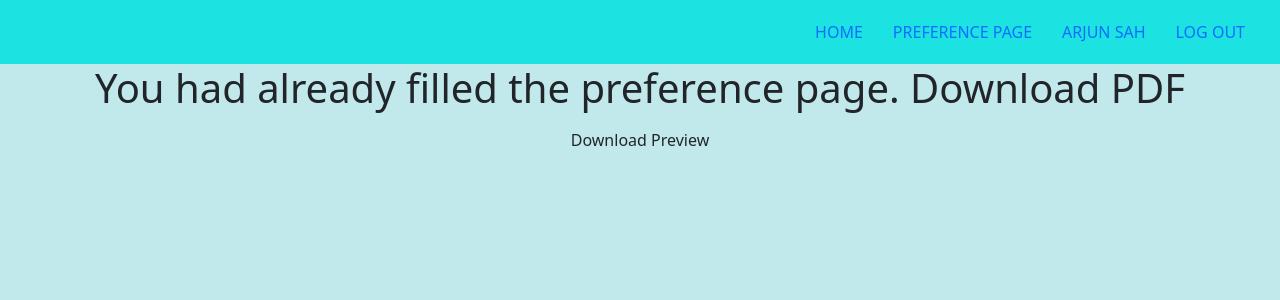
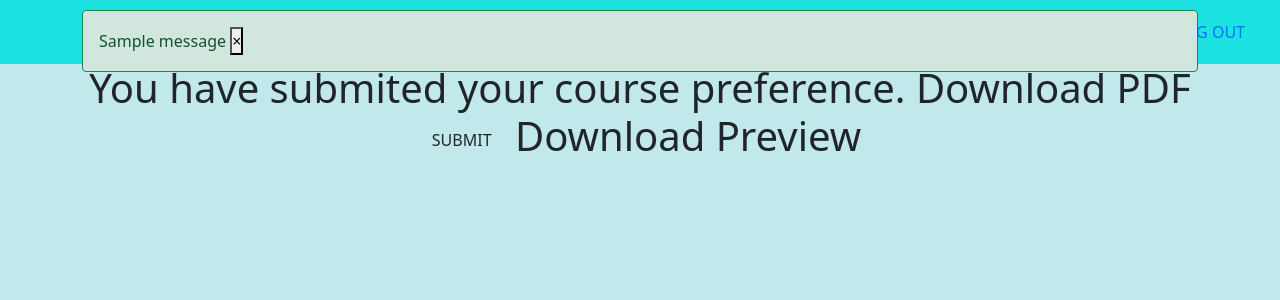
Before and after one commit to vishalpandeynits/Course-Allocation-software, a Django app: page /preference/ in a window 1280 px wide. Shown: the top 300 px of the page. Run offline with Django 3.2, Linux system fonts and the light colour scheme; a user stored in the database is signed in; data comes from the database, SQL or seed files in the repository; one stand-in notice (Sample message) is shown.

Commit message:
dyanamic pdf for teachers added

```diff
--- a/course_allocator/allocator/models.py
+++ b/course_allocator/allocator/models.py
@@ -35,10 +35,10 @@ class Profile(models.Model):
 class Preference(models.Model):
     user = models.ForeignKey(User,on_delete = models.CASCADE)
     preference_num = models.CharField(max_length=1,choices = [('1','1'),('2','2'),('3','3')])
+    ug_pg = models.CharField(max_length = 30,choices = graduate_choice)
     course_type = models.CharField(max_length=20,choices = course_type_choice)
     semester = models.CharField(max_length=3)
     course_name = models.CharField(max_length=100)
-    ug_pg = models.CharField(max_length = 30,choices = graduate_choice)
 
     def __str__(self):
         return self.user.first_name +" "+self.user.last_name
--- a/course_allocator/allocator/views.py
+++ b/course_allocator/allocator/views.py
@@ -4,6 +4,27 @@ from .forms import *
 from django.contrib.auth.decorators import login_required
 from django.urls import reverse
 from .models import *
+from reportlab.pdfgen import canvas
+from reportlab.platypus import Table, TableStyle
+from reportlab.lib.units import inch
+from reportlab.lib import colors
+from django.utils.timezone import now
+import io
+from django.http import FileResponse
+from django.contrib import messages
+
+def table_style():
+	return TableStyle([
+    ('INNERGRID', (0,0), (-1,-1), 0.25, colors.black),
+    ('BOX', (0,0), (-1,-1), 0.25, colors.black),
+    ('LEFTPADDING', (0,0), (-1,-1), 0.1*inch),
+    ('RIGHTPADDING', (0,0), (-1,-1), 0.1*inch),
+    ('TOPPADDING', (0,0), (-1,-1), 0.1*inch),
+    ('BOTTOMPADDING', (0,0), (-1,-1), 0.1*inch),
+    ('FONTSIZE', (0,0), (-1,-1), 13),
+])
+def table_row():
+	return ['Preference','UG/PG','Semester','Subject']
 
 def home(request):
 	params = None
@@ -21,39 +42,51 @@ def home(request):
 		return render(request,'home.html',params)
 	return render(request,'home.html',params)
 
-def signup(request):
-	if request.user.is_authenticated:
-		return redirect(reverse('home'))
-	if request.method=='POST':
-		basicform= RegisterForm(request.POST)
-		advanceform = ProfileRegisterForm(request.POST)
-		if basicform.is_valid() and advanceform.is_valid():
-			user = basicform.save(commit=False)
-			advance_data = advanceform.save(commit=False)
-			user.username = user.email.split('@')[0] +'-' + user.email.split('@')[1].split('.')[0]
-			user.save()
-			advance_data.user = user
-			advance_data.save()
-			return redirect(reverse('login'))
-	else:
-		basicform= RegisterForm()
-		advanceform = ProfileRegisterForm()
-	params = {'form':basicform,'advance_form':advanceform}
-	return render(request,'registration/signup.html',params)
-
-def profile_page(request,username):
-	user = User.objects.get(username=username)
-	profile = Profile.objects.get(user=user)
-	params = {
-		'profile':profile,
-		'requested_user':user,
-	}
-	return render(request,'profile.html',params)
-
 @login_required
 def preference_page(request):
-	my_preferences=Preference.objects.filter(user=request.user)
-	if request.method=="POST":
+	user = request.user
+	profile = Profile.objects.get(user=user)
+	my_preferences=Preference.objects.filter(user=request.user).order_by('ug_pg')
+	if my_preferences.count()==6 and 'print' in request.POST:
+		core_courses = [list(i.values())[2:] for i in list(my_preferences.filter(course_type='core').values())]
+		elective_courses = [list(i.values())[2:] for i in list(my_preferences.filter(course_type='elective').values())]
+		for i in core_courses:
+			i.remove('core') # remove'core' tag from core course
+		for i in elective_courses:
+			i.remove('elective')# remove'elective' tag from elective course
+		core_courses.insert(0,table_row())
+		elective_courses.insert(0,table_row())
+		buffer = io.BytesIO()
+		page = canvas.Canvas(buffer)
+		page.setFont('Helvetica', 11)
+		page.drawString(0.6*inch,10.8*inch,f'Name: {user.first_name} {user.last_name} ')
+		page.drawString(0.6*inch,10.6*inch,f'Email: {user.email}')
+		page.drawString(0.6*inch,10.4*inch,f'Department: {profile.department}')
+		page.drawString(0.6*inch,10.2*inch,'Datetime: '+now().strftime('%d %b %Y %H:%M %p'))
+		page.drawInlineImage('https://upload.wikimedia.org/wikipedia/en/c/c6/NIT_Silchar_logo.png',6.4*inch,10*inch, width=100,height=100)
+		page.setFont('Helvetica', 22)
+		page.line(0.5*inch,10*inch,8*inch,10*inch)
+
+		page.drawString(3*inch,9.5*inch,"PREFERENCES")
+		page.drawCentredString(4*inch,9*inch,"Core Courses")
+		t=Table(core_courses,hAlign='CENTER')
+		t.setStyle(table_style())
+		page.setFont('Helvetica', 18)
+		t.wrapOn(page, 1.4*inch, 7.4*inch)
+		t.drawOn(page, 1.4*inch, 7.4*inch)
+
+		page.drawCentredString(4*inch,7*inch,"Elective Courses")
+		x = Table(elective_courses,hAlign='CENTER')
+		x.setStyle(table_style())
+		x.wrapOn(page,1.4*inch, 5.4*inch)
+		x.drawOn(page,1.4*inch, 5.4*inch)
+
+		page.showPage()
+		page.save()
+		buffer.seek(0)
+		return FileResponse(buffer, as_attachment=True, filename=f'{user.username}-preference.pdf')
+
+	elif request.method=="POST":
 		#core courses
 		ug_pg1 = request.POST.get('ug_pg_cc_pre1')
 		semester1 = request.POST.get('semester_cc_pre1')
@@ -85,5 +118,36 @@ def preference_page(request):
 		Preference.objects.create(user=request.user,preference_num = '1',course_type='elective', semester = semester4, course_name = course4, ug_pg = ug_pg4)
 		Preference.objects.create(user=request.user,preference_num = '2',course_type='elective', semester = semester5, course_name = course5, ug_pg = ug_pg5)
 		Preference.objects.create(user=request.user,preference_num = '3',course_type='elective', semester = semester6, course_name = course6, ug_pg = ug_pg6)
+		messages.add_message(request,messages.SUCCESS, f'Your Preference submitted')
 	params={'my_preferences':my_preferences,}
 	return render(request,'select_preference.html',params)
+
+
+def signup(request):
+	if request.user.is_authenticated:
+		return redirect(reverse('home'))
+	if request.method=='POST':
+		basicform= RegisterForm(request.POST)
+		advanceform = ProfileRegisterForm(request.POST)
+		if basicform.is_valid() and advanceform.is_valid():
+			user = basicform.save(commit=False)
+			advance_data = advanceform.save(commit=False)
+			user.username = user.email.split('@')[0] +'-' + user.email.split('@')[1].split('.')[0]
+			user.save()
+			advance_data.user = user
+			advance_data.save()
+			return redirect(reverse('login'))
+	else:
+		basicform= RegisterForm()
+		advanceform = ProfileRegisterForm()
+	params = {'form':basicform,'advance_form':advanceform}
+	return render(request,'registration/signup.html',params)
+
+def profile_page(request,username):
+	user = User.objects.get(username=username)
+	profile = Profile.objects.get(user=user)
+	params = {
+		'profile':profile,
+		'requested_user':user,
+	}
+	return render(request,'profile.html',params)
--- a/course_allocator/course_allocator/settings.py
+++ b/course_allocator/course_allocator/settings.py
@@ -109,7 +109,7 @@ AUTH_PASSWORD_VALIDATORS = [
 
 LANGUAGE_CODE = 'en-us'
 
-TIME_ZONE = 'UTC'
+TIME_ZONE = 'Asia/Calcutta'
 
 USE_I18N = True
 
--- a/course_allocator/static/css/index.css
+++ b/course_allocator/static/css/index.css
@@ -1,6 +1,13 @@
 *{
     margin:0;
     padding:0;
+}
+.messages{
+    position:absolute;
+    top:10px;
+    left:0;
+    right:0;
+    z-index:100000000000000;
 }
 .navigation{
     display: flex;
--- a/course_allocator/templates/base.html
+++ b/course_allocator/templates/base.html
@@ -14,6 +14,18 @@
          integrity="sha384-giJF6kkoqNQ00vy+HMDP7azOuL0xtbfIcaT9wjKHr8RbDVddVHyTfAAsrekwKmP1" crossorigin="anonymous">
 </head>
 <body style="background:rgb(193, 233, 236);">
+{% if messages %}
+    <div class="messages container">
+        {% for message in messages %}
+        <div class='alert alert-{{ message.tags }} border border-{{ message.tags }} alert-dismissible fade show'>
+            {{ message }}
+                <button type="button" class="close" data-dismiss="alert" aria-label="Close">
+                <span aria-hidden="true">&times;</span>
+                </button>
+        </div>
+    {% endfor %}
+    </div>
+{% endif %}
 {% include 'navigation.html' %}
 {% block content %}
 {% endblock %}
--- a/course_allocator/templates/select_preference.html
+++ b/course_allocator/templates/select_preference.html
@@ -26,8 +26,10 @@
             </form>
         </div>
         {% elif my_preferences|length == 6 %}
-            <h1 class="text-center"> You had already filled the preference page. Download PDF
-                <a class="btn btn primary" href="#"> Download Preview </a>
+            <h1 class="text-center"> You have submited your course preference. Download PDF
+                <form method="POST">{% csrf_token %}
+                    <input type="SUBMIT" value="SUBMIT" name="print" class="btn btn primary"> Download Preview </a>
+                </form>
             </h1>
         {% endif %}
     </div>
```
